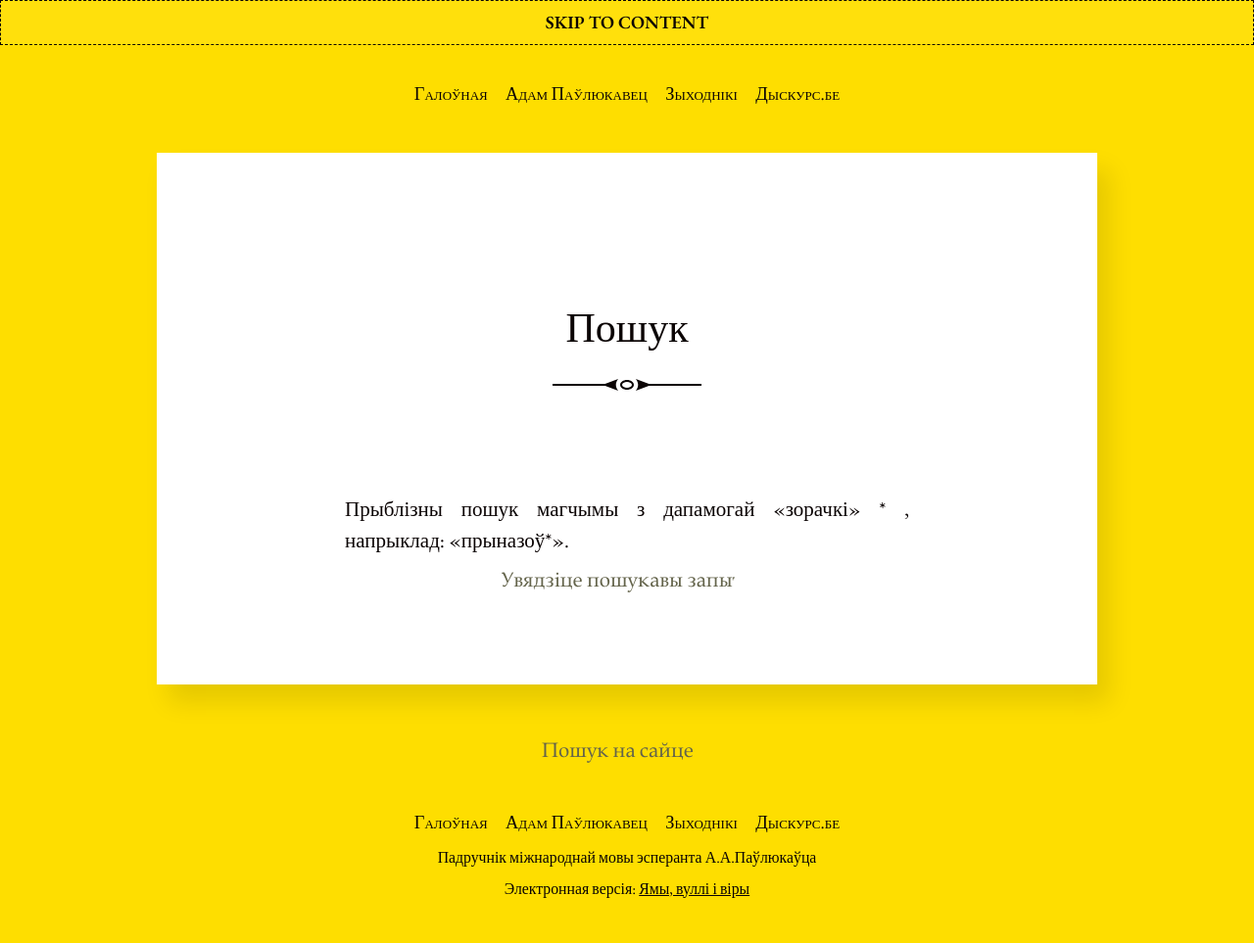
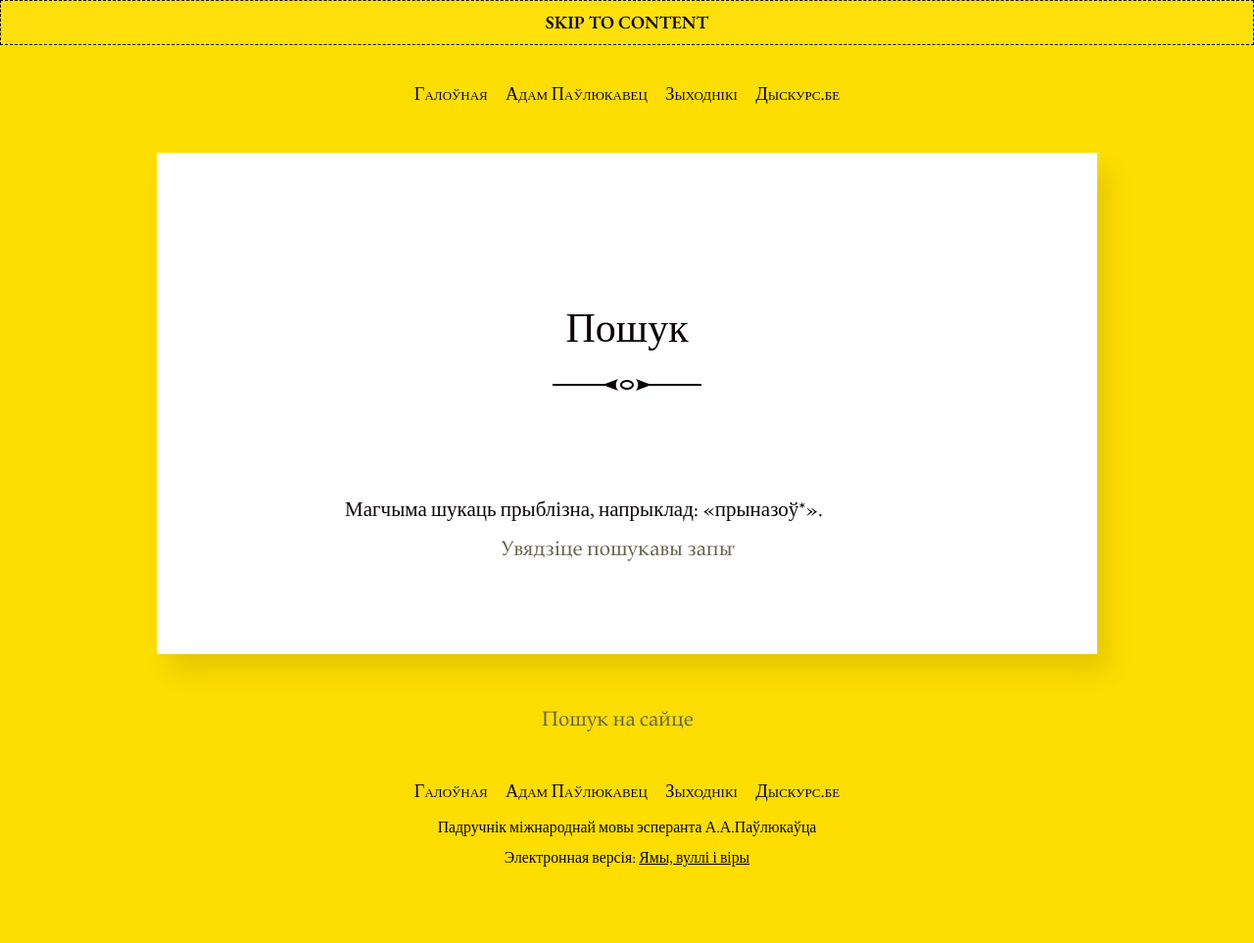
Before and after one commit to skaivolas/mir, a Jekyll site: the page built from search/index.html, in a window 1280 px wide. Shown: the whole page at 98% size. Built offline with Jekyll 4.4.1, drawn with Linux system fonts in a browser that asks for light colours; nearby versions of some CDN libraries; after the commit the page ends 932 px from its top, so only the background shows below that.

Commit message:
Update index.html

```diff
--- a/search/index.html
+++ b/search/index.html
@@ -6,7 +6,7 @@ published: true
 ---
 
   <!-- Search form -->
-<p><i>Прыблізны пошук магчымы з дапамогай «зорачкі» * , напрыклад: «прыназоў*».</i></p>
+<p><i>Магчыма шукаць прыблізна, напрыклад: «прыназоў*».</i></p>
 <form method="get" id="search" action="/search" data-search-form>
     <input type="search" name="q" id="search__input" placeholder="Увядзіце пошукавы запыт" data-search-input autocomplete="off"/>
   </form>
```
